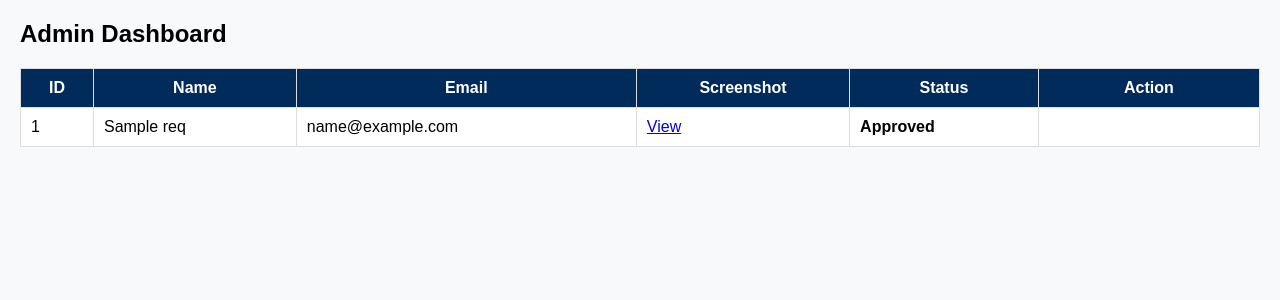
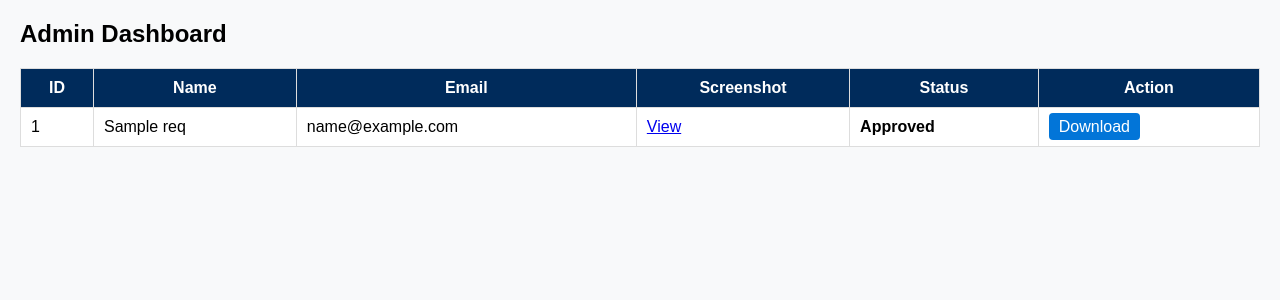
Before and after one commit to Kashyap42576/bus-pass-system, a Flask app: template templates/admin.html in a window 1280 px wide. Shown: the top 300 px of the page. Run offline with Flask 3, Linux system fonts and the light colour scheme; the template is opened without the code that fills it: most values are stand-ins (such as "Sample title", 1, 10 or a date in 2020).

Commit message:
Enhance admin dashboard with download button
Added a new 'Download' button for approved requests and improved styling for the 'Expired' status.

```diff
--- a/templates/admin.html
+++ b/templates/admin.html
@@ -11,6 +11,7 @@
         .btn { padding: 5px 10px; color: white; text-decoration: none; border-radius: 4px; }
         .approve { background-color: #5cb85c; }
         .reject { background-color: #d9534f; }
+        .download { background-color: #0275d8; } /* Added missing blue background */
     </style>
 </head>
 <body>
@@ -30,9 +31,9 @@
                         <a href="/admin/action/{{ req['ID'] }}/approve" class="btn approve">Approve</a>
                         <a href="/admin/action/{{ req['ID'] }}/reject" class="btn reject">Reject</a>
                     {% elif req['Status'] == 'Approved' %}
-                        <a href="/download/{{ req['ID'] }}" class="btn">Download</a>
+                        <a href="/download/{{ req['ID'] }}" class="btn download">Download</a>
                     {% elif req['Status'] == 'Expired' %}
-                        <span style="color: gray;">Expired</span>
+                        <span style="color: gray; font-weight: bold;">Expired</span>
                     {% endif %}
                 </td>
             </tr>
```
